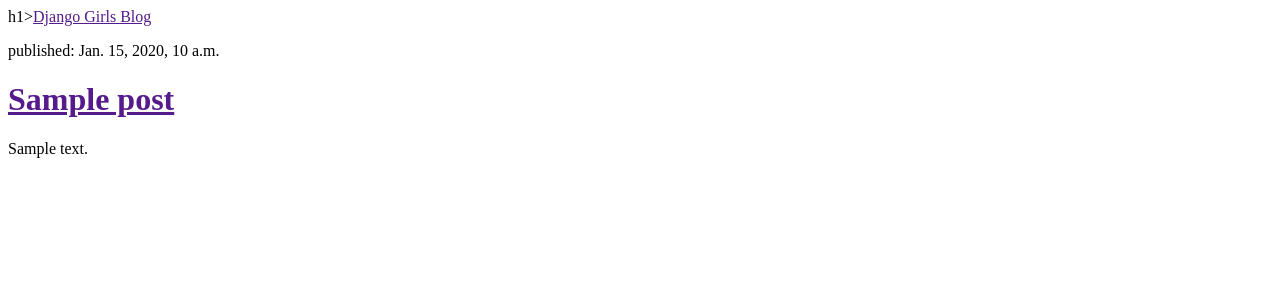
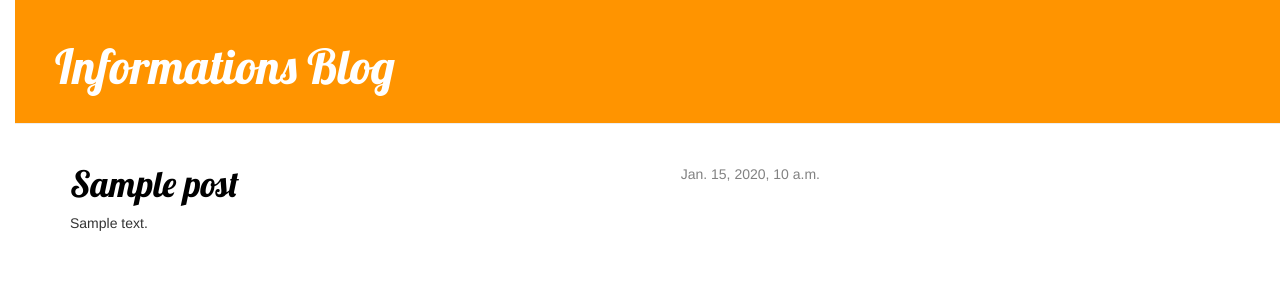
Before and after one commit to elixirpig/my_first_blog, a Django app: template blog/templates/blog/post_list.html in a window 1280 px wide. Shown: the top 302 px of the page. Run offline with Django 3.2, Linux system fonts and the light colour scheme; the template is opened without the code that fills it: values that come from a table or form of the project are taken from there, others are empty; tables that the repository leaves empty hold one stand-in row (values such as "Sample post"); some libraries are stand-ins or nearby versions.

Commit message:
Added view and template for detailed blog post as well as CSS for the site

```diff
--- /dev/null
+++ b/blog/static/css/blog.css
@@ -0,0 +1,55 @@
+ h1 a {
+        color: #FCA205;
+        font-family: 'Lobster';
+    }
+
+ body {
+        padding-left: 15px;
+    }
+  .page-header {
+        background-color: #ff9400;
+        margin-top: 0;
+        padding: 20px 20px 20px 40px;
+    }
+
+    .page-header h1, .page-header h1 a, .page-header h1 a:visited, .page-header h1 a:active {
+        color: #ffffff;
+        font-size: 36pt;
+        text-decoration: none;
+    }
+
+    .content {
+        margin-left: 40px;
+    }
+
+    h1, h2, h3, h4 {
+        font-family: 'Lobster', cursive;
+    }
+
+    .date {
+        float: right;
+        color: #828282;
+    }
+
+    .save {
+        float: right;
+    }
+
+    .post-form textarea, .post-form input {
+        width: 100%;
+    }
+
+    .top-menu, .top-menu:hover, .top-menu:visited {
+        color: #ffffff;
+        float: right;
+        font-size: 26pt;
+        margin-right: 20px;
+    }
+
+    .post {
+        margin-bottom: 70px;
+    }
+
+    .post h1 a, .post h1 a:visited {
+        color: #000000;
+    }
--- /dev/null
+++ b/blog/templates/blog/base.html
@@ -0,0 +1,25 @@
+{% load staticfiles %}
+<!DOCTYPE html>
+<html lang="en">
+<head>
+    <meta charset="UTF-8">
+    <title>Title</title>
+    <link rel="stylesheet" href="//maxcdn.bootstrapcdn.com/bootstrap/3.2.0/css/bootstrap.min.css">
+    <link rel="stylesheet" href="//maxcdn.bootstrapcdn.com/bootstrap/3.2.0/css/bootstrap-theme.min.css">
+    <link rel="stylesheet" href="{% static 'css/blog.css' %}">
+    <link href="https://fonts.googleapis.com/css?family=Lobster&subset=latin,cyrillic" rel="stylesheet" type="text/css">
+</head>
+    <body>
+        <div class="page-header">
+            <h1><a href="/">Informations Blog</a></h1>
+        </div>
+        <div class="content container">
+            <div class="row">
+                <div class="col-md-8">
+                {% block content %}
+                {% endblock %}
+                </div>
+            </div>
+        </div>
+    </body>
+</html>
--- a/blog/templates/blog/post_list.html
+++ b/blog/templates/blog/post_list.html
@@ -1,19 +1,13 @@
-<!DOCTYPE html>
-<html lang="en">
-<head>
-    <meta charset="UTF-8">
-    <title>Title</title>
-</head>
-<body>
-    <div>
-        h1><a href="">Django Girls Blog</a></h1>
-    </div>
-    {% for post in posts %}
-        <div>
-            <p>published: {{ post.published_date }}</p>
-            <h1><a href="">{{ post.title }}</a></h1>
-            <p>{{ post.text|linebreaksbr }}</p>
-        </div>
-    {% endfor %}
-</body>
-</html>
+    {% extends 'blog/base.html' %}
+
+    {% block content %}
+        {% for post in posts %}
+            <div class="post">
+                <div class="date">
+                    {{ post.published_date }}
+                </div>
+                <h1><a href="{% url 'post_detail' pk=post.pk %}">{{ post.title }}</a></h1>
+                <p>{{ post.text|linebreaksbr }}</p>
+            </div>
+        {% endfor %}
+    {% endblock content %}
--- a/blog/urls.py
+++ b/blog/urls.py
@@ -3,4 +3,5 @@ from . import views
 
 urlpatterns = [
     url(r'^$', views.post_list, name='post_list'),
+    url(r'^post/(?P<pk>[0-9]+)/$', views.post_detail, name='post_detail'),
 ]
```
Also changed, not shown: blog/templates/blog/post_detail.html (added, +13 -0 lines), blog/views.py (+5 -2 lines).
